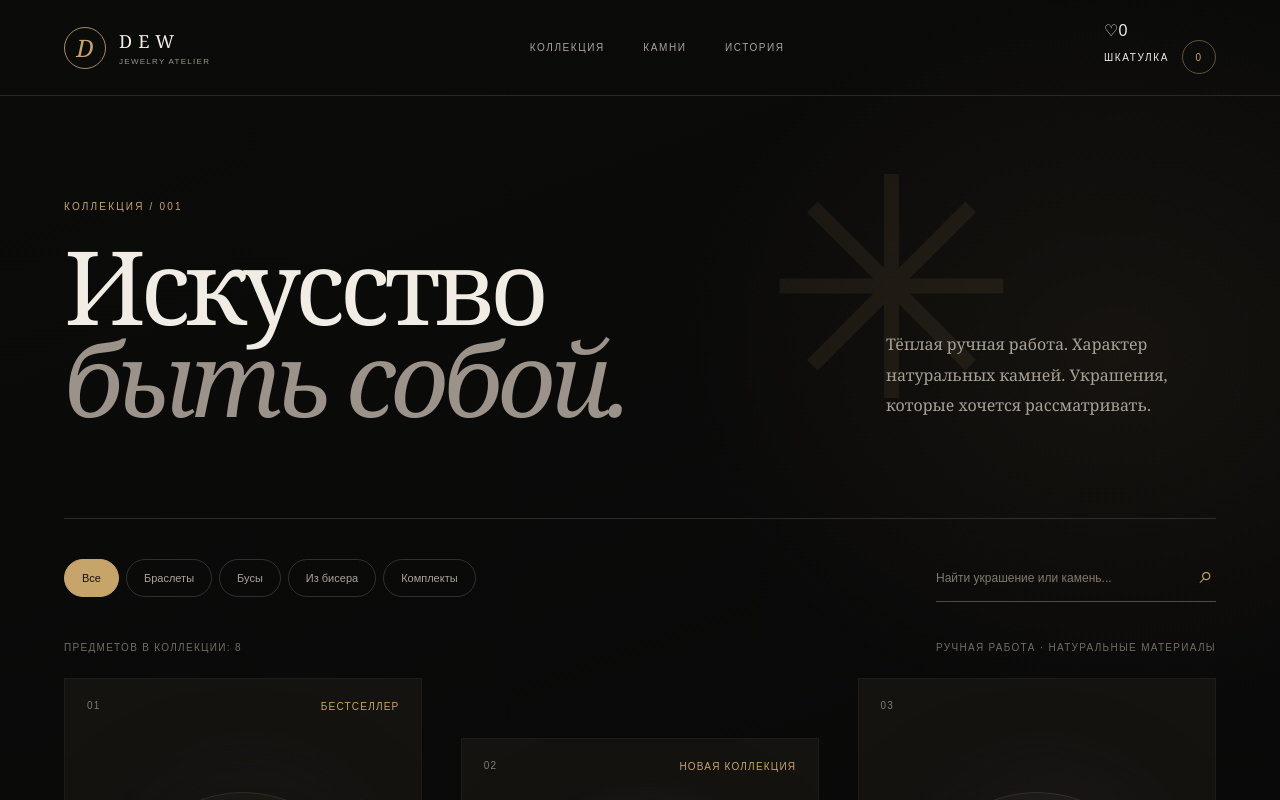
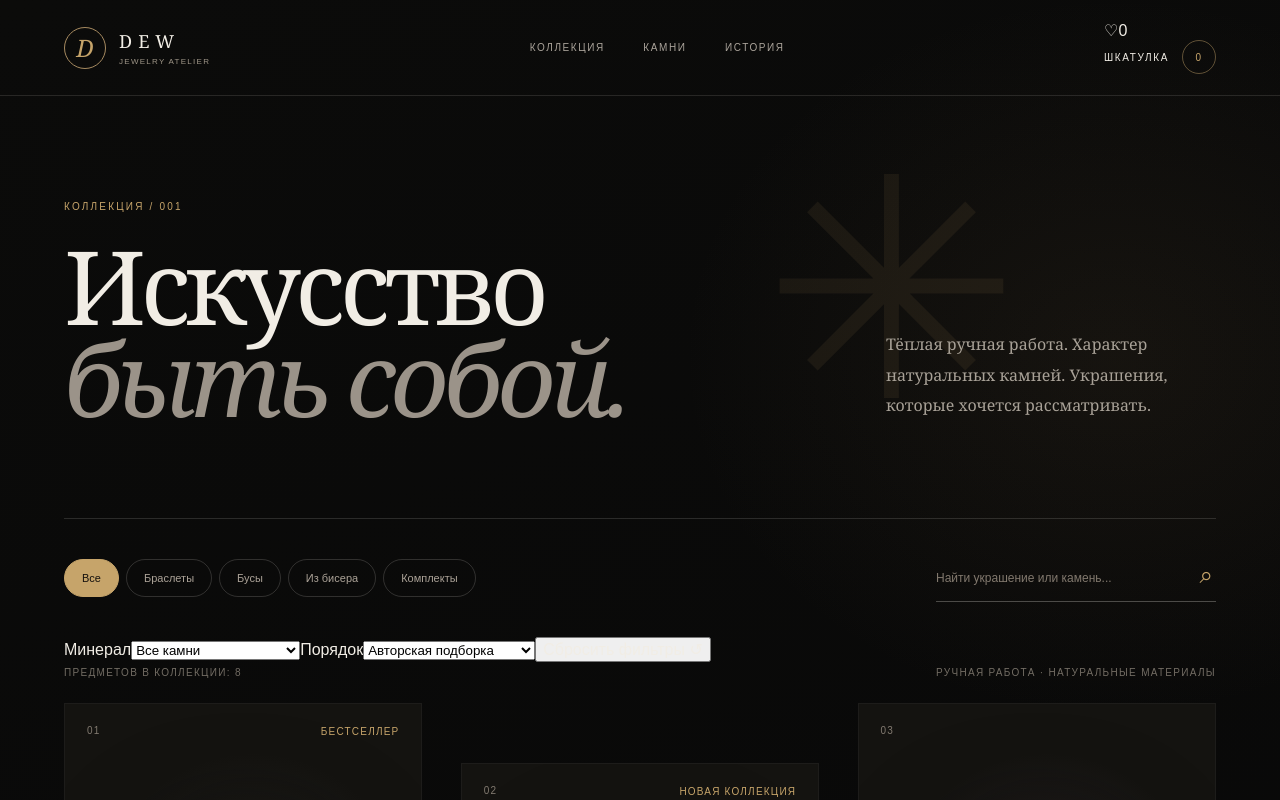
Before and after one commit to RayZenGRealy/DewSite, a Next.js app: page /catalog in a window 1280 px wide. Shown: the top 800 px of the page. Built offline with nearby package versions, Linux system fonts and the light colour scheme.

Commit message:
feat: catalog gemstone filter and price sort

```diff
--- a/components/catalog-client.tsx
+++ b/components/catalog-client.tsx
@@ -4,18 +4,36 @@ import { useMemo, useState } from "react";
 import { categories, products, type Category } from "../lib/products";
 import { ProductCard } from "./product-card";
 
+type SortOrder = "featured" | "price-asc" | "price-desc";
+const stones = Array.from(new Set(products.map((product) => product.stone)));
+
 export function CatalogClient() {
   const [category, setCategory] = useState<Category | "Все">("Все");
   const [search, setSearch] = useState("");
-  const matching = useMemo(() =>
-    products.filter((product) => {
+  const [stone, setStone] = useState("Все камни");
+  const [order, setOrder] = useState<SortOrder>("featured");
+
+  const matching = useMemo(() => {
+    const query = search.trim().toLocaleLowerCase("ru");
+    const selected = products.filter((product) => {
       const categoryMatch = category === "Все" || product.category === category;
-      const query = search.trim().toLocaleLowerCase("ru");
-      const searchMatch = !query ||
-        [product.name, product.stone, product.category, product.material]
-          .join(" ").toLocaleLowerCase("ru").includes(query);
-      return categoryMatch && searchMatch;
-    }), [category, search]);
+      const stoneMatch = stone === "Все камни" || product.stone === stone;
+      const searchMatch = !query || [product.name, product.stone, product.category, product.material]
+        .join(" ").toLocaleLowerCase("ru").includes(query);
+      return categoryMatch && stoneMatch && searchMatch;
+    });
+
+    if (order === "price-asc") selected.sort((a, b) => a.price - b.price);
+    if (order === "price-desc") selected.sort((a, b) => b.price - a.price);
+    return selected;
+  }, [category, search, stone, order]);
+
+  function reset() {
+    setSearch("");
+    setCategory("Все");
+    setStone("Все камни");
+    setOrder("featured");
+  }
 
   return (
     <main className="catalog-main">
@@ -32,8 +50,7 @@ export function CatalogClient() {
         <div className="catalog-tabs" role="group" aria-label="Категории украшений">
           {(["Все", ...categories] as const).map((item) => (
             <button
-              key={item}
-              type="button"
+              key={item} type="button"
               className={category === item ? "active" : ""}
               onClick={() => setCategory(item)}
               aria-pressed={category === item}
@@ -48,7 +65,24 @@ export function CatalogClient() {
         </label>
       </div>
 
-      <div className="catalog-result">
+      <div className="catalog-refine">
+        <label>Минерал
+          <select value={stone} onChange={(event) => setStone(event.target.value)}>
+            <option value="Все камни">Все камни</option>
+            {stones.map((name) => <option key={name} value={name}>{name}</option>)}
+          </select>
+        </label>
+        <label>Порядок
+          <select value={order} onChange={(event) => setOrder(event.target.value as SortOrder)}>
+            <option value="featured">Авторская подборка</option>
+            <option value="price-asc">Цена: сначала дешевле</option>
+            <option value="price-desc">Цена: сначала дороже</option>
+          </select>
+        </label>
+        <button type="button" className="catalog-reset" onClick={reset}>Сбросить фильтры ↺</button>
+      </div>
+
+      <div className="catalog-result" aria-live="polite">
         <span>Предметов в коллекции: {matching.length}</span>
         <span>Ручная работа · натуральные материалы</span>
       </div>
@@ -61,7 +95,7 @@ export function CatalogClient() {
         <div className="catalog-empty">
           <h2>Ничего не найдено.</h2>
           <p>Попробуйте другой материал или категорию.</p>
-          <button type="button" className="shop-button secondary" onClick={() => { setSearch(""); setCategory("Все"); }}>
+          <button type="button" className="shop-button secondary" onClick={reset}>
             Показать всю коллекцию
           </button>
         </div>
```
